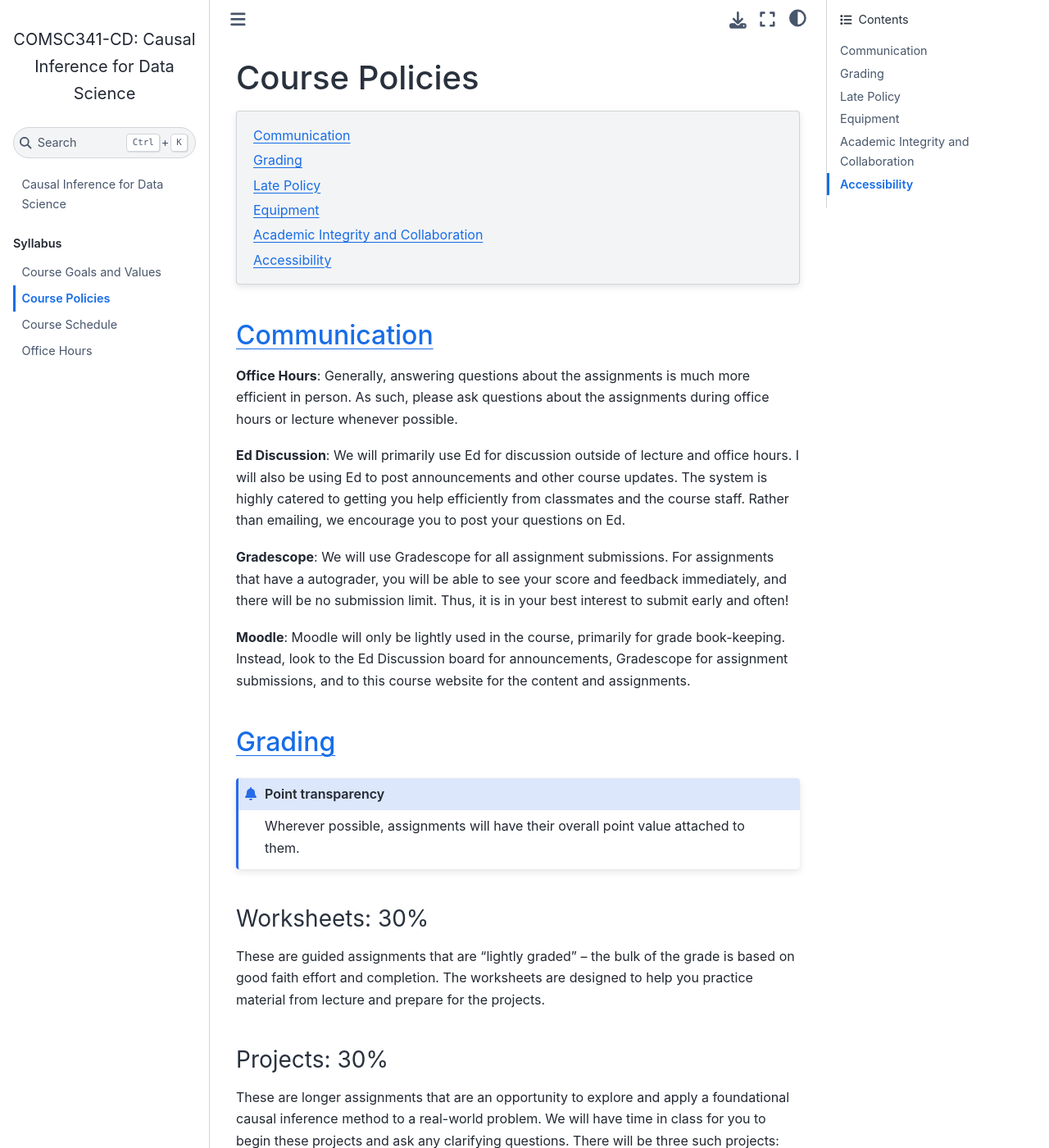
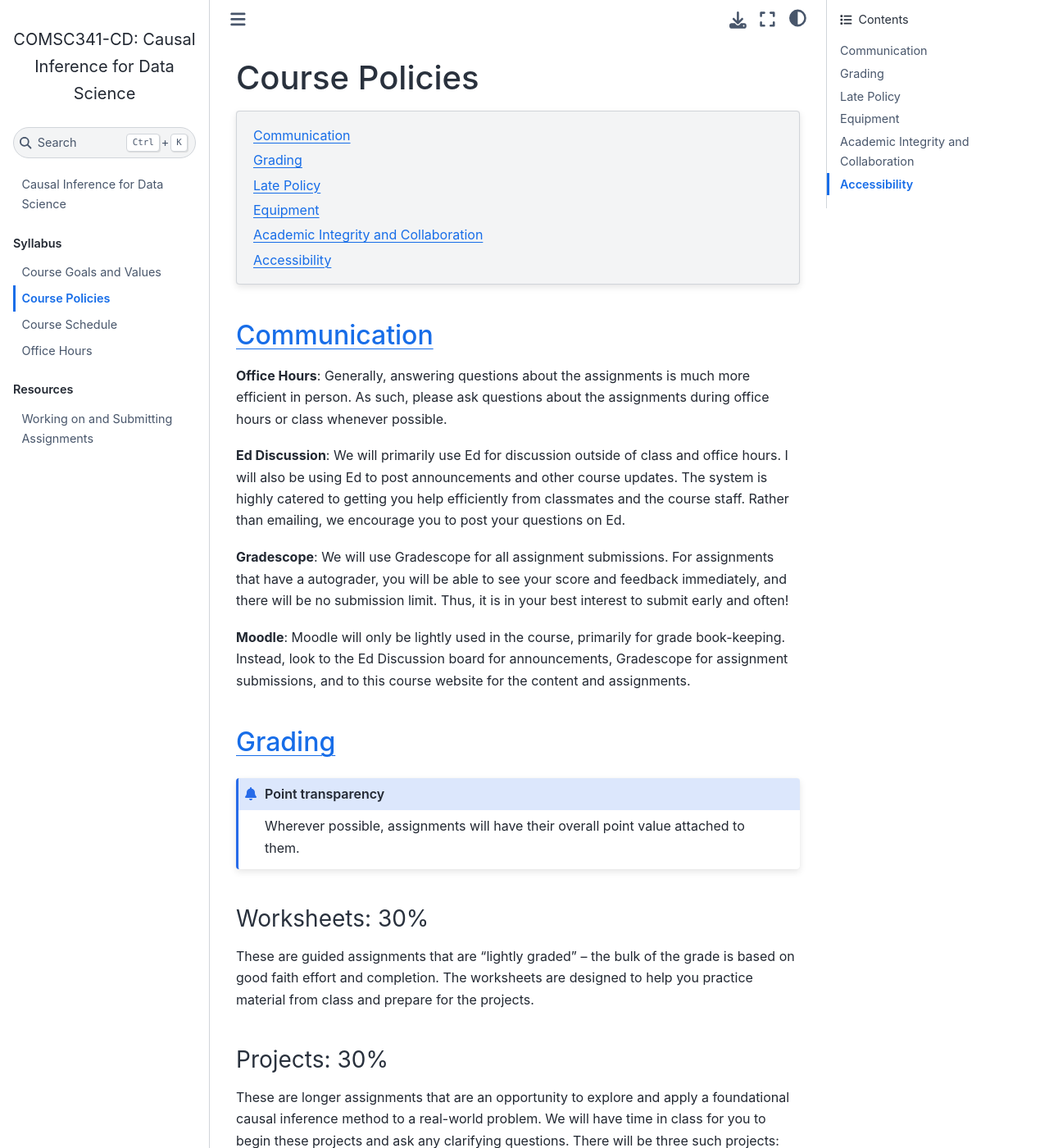
Before and after one commit to comsc341cd/comsc341cd.github.io, a Jupyter Book: the page built from syllabus/policies.md, in a window 1280 px wide and 1400 px high. Shown: the whole window at 82% size. Built offline with Jupyter Book 1.0.4 settings and Sphinx 7.4.7 and the Sphinx Book theme 1.1.4, drawn with Linux system fonts in a browser that asks for light colours; pages that are not in the unit, such as notebooks, are missing from menus; some of the changed text lies outside the part shown.

Commit message:
add submit draft

```diff
--- a/_toc.yml
+++ b/_toc.yml
@@ -11,9 +11,13 @@
       - file: syllabus/schedule.md
       - file: syllabus/office_hours.md
 
-  # - caption: Worksheets
-  #   chapters:
-  #     - file: worksheets/ws1.ipynb
+  - caption: Resources
+    chapters:
+      - file: resources/submit.md
+
+  - caption: Worksheets
+    chapters:
+      - file: worksheets/ws1.ipynb
 
   # - caption: Projects
   #   chapters:
--- a/syllabus/policies.md
+++ b/syllabus/policies.md
@@ -7,9 +7,9 @@
 
 ## Communication
 
-**Office Hours**: Generally, answering questions about the assignments is much more efficient in person. As such, please ask questions about the assignments during office hours or lecture whenever possible.
+**Office Hours**: Generally, answering questions about the assignments is much more efficient in person. As such, please ask questions about the assignments during office hours or class whenever possible.
 
-**Ed Discussion**: We will primarily use Ed for discussion outside of lecture and office hours. I will also be using Ed to post announcements and other course updates. The system is highly catered to getting you help efficiently from classmates and the course staff. Rather than emailing, we encourage you to post your questions on Ed.
+**Ed Discussion**: We will primarily use Ed for discussion outside of class and office hours. I will also be using Ed to post announcements and other course updates. The system is highly catered to getting you help efficiently from classmates and the course staff. Rather than emailing, we encourage you to post your questions on Ed.
 
 **Gradescope**: We will use Gradescope for all assignment submissions. For assignments that have a autograder, you will be able to see your score and feedback immediately, and there will be no submission limit. Thus, it is in your best interest to submit early and often!
 
@@ -23,7 +23,7 @@
 
 ### Worksheets: 30%
 
-These are guided assignments that are "lightly graded" -- the bulk of the grade is based on good faith effort and completion. The worksheets are designed to help you practice material from lecture and prepare for the projects.
+These are guided assignments that are "lightly graded" -- the bulk of the grade is based on good faith effort and completion. The worksheets are designed to help you practice material from class and prepare for the projects.
 
 ### Projects: 30%
 
@@ -41,9 +41,9 @@
 
 As discussed in the [Course Values](course_success) page, participation is a key component of this course. Active participation includes:
 
-- Attending lectures prepared.
-- Asking questions in lecture, office hours, and on Ed. **All questions are good questions!**
-- Answering questions. Your answers don't have to be right!
+- Attending classes prepared.
+- Asking questions in class, office hours, and on Ed. **All questions are good questions!**
+- Answering questions. **Your answers don't have to be right!**
 - Participating in class activities.
 - Completing feedback surveys, Over the course of the semester, I will check in to ask what is going well for you, what difficulties you are encountering, and what could be adjusted to improve your learning experience.
 - Respectful engagement with your peers and the course staff.
@@ -54,7 +54,7 @@
 
 ## Late Policy
 
-**Worksheets**: Because the worksheets are designed as jumping off points for lecture, I expect them to be completed on time. Thus there are **no late days** for worksheets. Again, they will be largely graded on good faith effort, so it is in your best interest to stay on top of them and submit every worksheet.
+**Worksheets**: Because the worksheets are designed as jumping off points for class, I expect them to be completed on time. Thus there are **no late days** for worksheets. Again, they will be largely graded on good faith effort, so it is in your best interest to stay on top of them and submit every worksheet.
 
 **Projects**: You will have **4 late days** for the projects over the course of the semester. They may be used for any reason and you do not need to ask permission to use them, as I will track the number of late days being used as indicated in your submission. You can ask me at any point during the semester for the number of late days you have remaining. After these late days have expired, you will lose 10% of the assignment's value for each day that it is late.
 
```
Also changed, not shown: resources/submit.md (added, +21 -0 lines), 1 other file.
